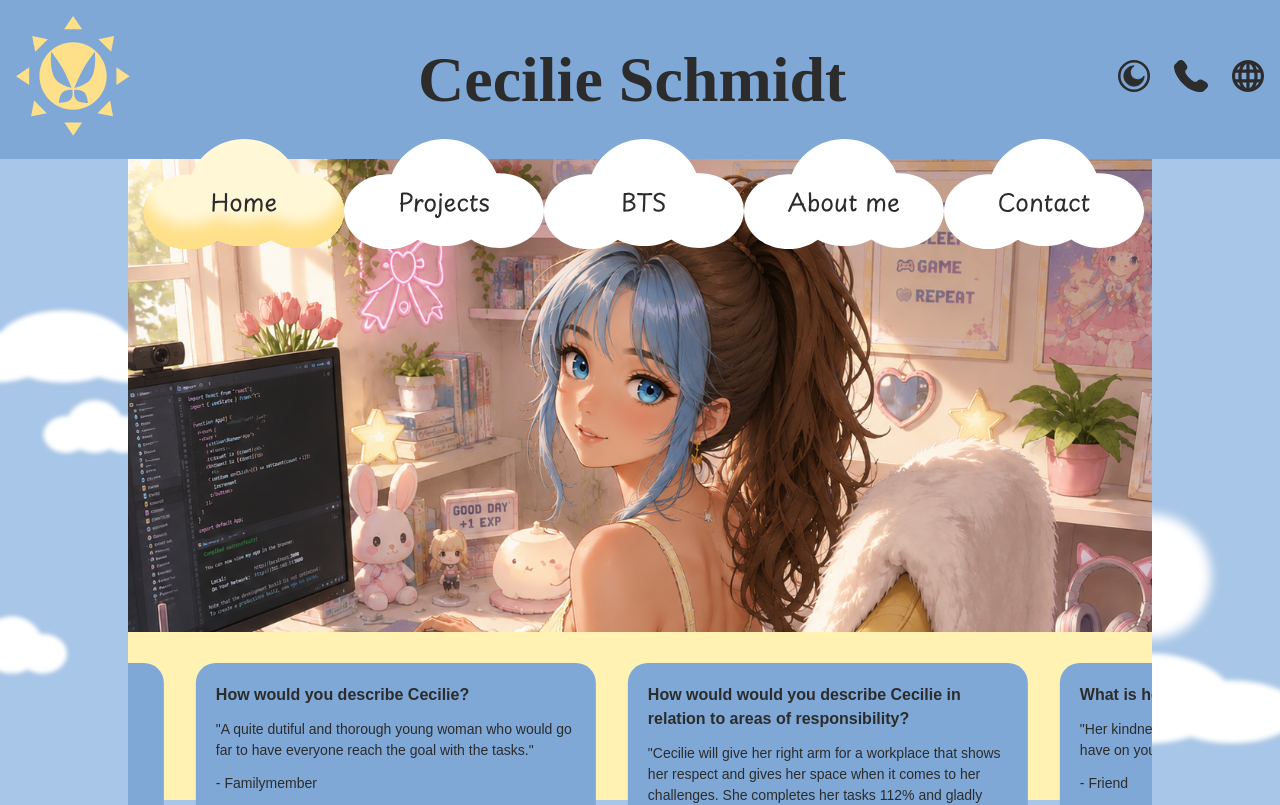
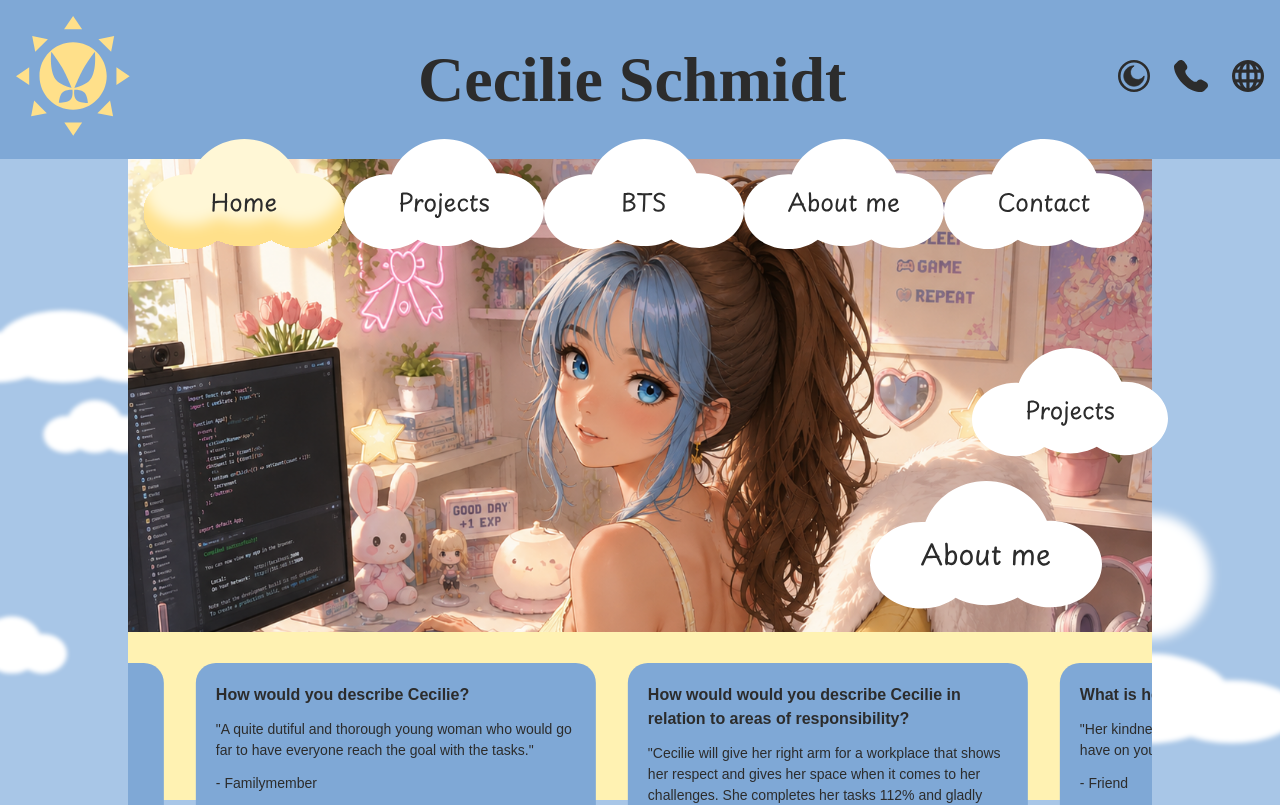
Before and after one commit to CilleMDU/CilleMDU.github.io, a React (Vite) app: page / in a window 1280 px wide. Shown: the top 805 px of the page. Built offline with nearby package versions, Linux system fonts and the light colour scheme; a web font is replaced by a local one.

Commit message:
hero update

```diff
--- a/src/components/Hero/Hero.jsx
+++ b/src/components/Hero/Hero.jsx
@@ -1,11 +1,30 @@
 import styles from './Hero.module.css';
 import image from '../../img/placeholder/placeholderHero.png';
+import ProjectsInactive from '../../img/clouds/navbarClouds/inactive/projects.svg';
+import ProjectsActive from '../../img/clouds/navbarClouds/active/projectsActive.svg';
+import AboutInactive from '../../img/clouds/navbarClouds/inactive/about.svg';
+import AboutActive from '../../img/clouds/navbarClouds/active/aboutActive.svg';
 
 export default function Hero() {
+
+    const handleProjectsPageClick = () => {
+        window.location.href = '/projects';
+    };
+
+    const handleAboutPageClick = () => {
+        window.location.href = '/about';
+    }
+
     return (
         <section className={styles.hero}>
             <div className={styles.heroContent}>
                 <img src={image} alt="Hero" className={styles.heroImage} />
+                <div className={styles.ctaAbout}>
+                    <img src={AboutInactive} alt="About" className={styles.ctaAboutIcon} onClick={handleAboutPageClick} />
+                </div>
+                <div className={styles.ctaProjects}>
+                    <img src={ProjectsInactive} alt="Projects" className={styles.ctaProjectsIcon} onClick={handleProjectsPageClick} />
+                </div>
             </div>
         </section>
     );
--- a/src/components/Hero/Hero.module.css
+++ b/src/components/Hero/Hero.module.css
@@ -8,3 +8,35 @@
     /* top:-14rem reserves 14rem of empty space below; cancel most of it so only 2.4rem of gap remains */
     margin-bottom: -11.6rem;
 }
+
+.ctaAboutIcon {
+    width: 4.8rem;
+    height: auto;
+    cursor: pointer;
+}
+
+.ctaAbout {
+    position: absolute;
+    top: 65%;
+    left: 74%;
+}
+
+.ctaAbout:hover .ctaAboutIcon {
+    content: url('../../img/clouds/navbarClouds/active/aboutActive.svg');
+}
+
+.ctaProjectsIcon {
+    width: 4.8rem;
+    height: auto;
+    cursor: pointer;
+}
+
+.ctaProjects {
+    position: absolute;
+    top: 50%;
+    left: 84%;
+}
+
+.ctaProjects:hover .ctaProjectsIcon {
+    content: url('../../img/clouds/navbarClouds/active/projectsActive.svg');
+}
```
